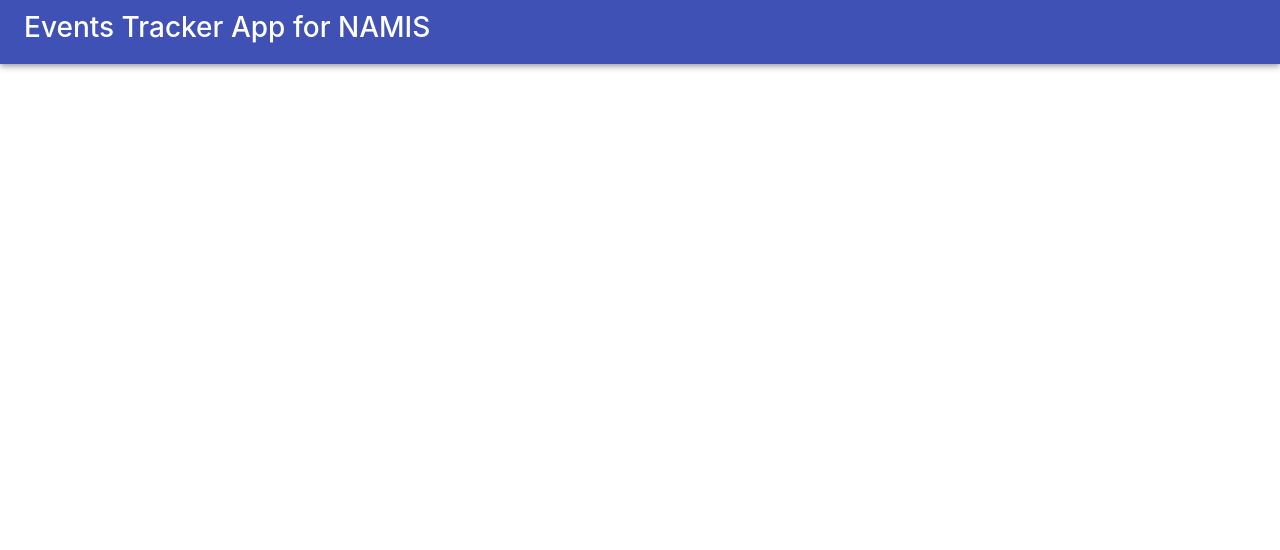
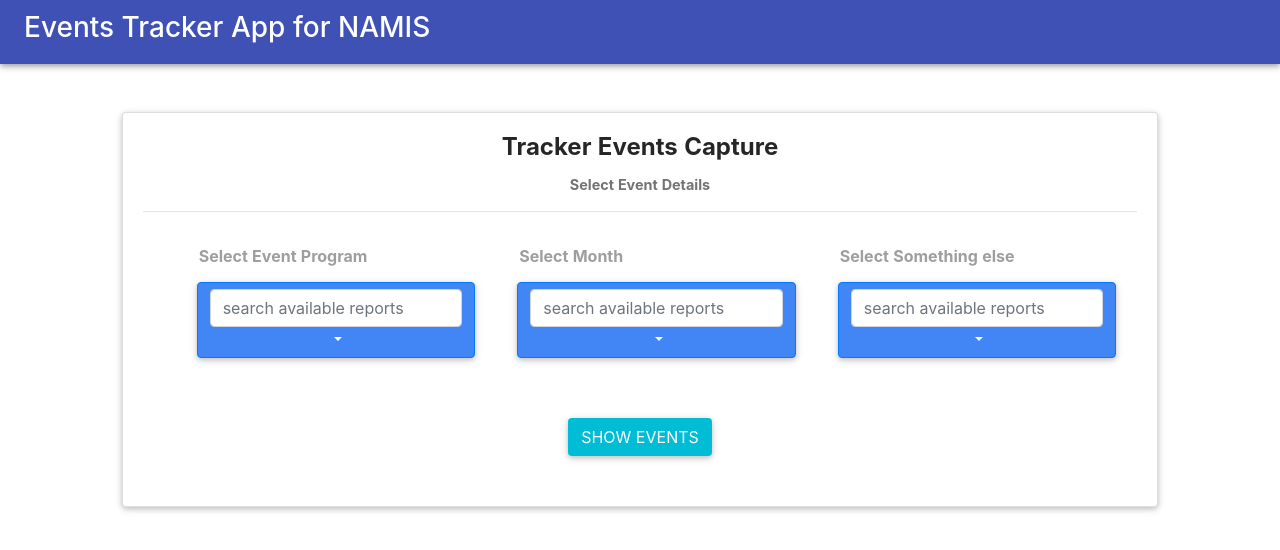
Before and after one commit to twabi/events-capture, a React (Create React App) app: page / in a window 1280 px wide. Shown: the top 550 px of the page. Built offline with nearby package versions, Linux system fonts and the light colour scheme.

Commit message:
added MainForm.js and some dependencies

```diff
--- a/package.json
+++ b/package.json
@@ -3,6 +3,7 @@
   "version": "0.1.0",
   "private": true,
   "dependencies": {
+    "@ant-design/icons": "^4.5.0",
     "@testing-library/jest-dom": "^5.11.9",
     "@testing-library/react": "^11.2.5",
     "@testing-library/user-event": "^12.7.0",
--- a/src/App.js
+++ b/src/App.js
@@ -1,11 +1,13 @@
 import logo from './logo.svg';
 import './App.css';
 import NavBar from "./NavBar";
+import MainForm from "./MainForm";
 
 function App() {
   return (
     <div className="App">
       <NavBar/>
+      <MainForm/>
     </div>
   );
 }
--- /dev/null
+++ b/src/MainForm.js
@@ -0,0 +1,123 @@
+import React from "react";
+import {MDBContainer, MDBRow, MDBIcon} from "mdbreact";
+import { MDBDropdown, MDBDropdownToggle, MDBDropdownMenu, MDBDropdownItem } from "mdbreact";
+import {
+    MDBBox,
+    MDBBtn,
+    MDBCard,
+    MDBCardBody,
+    MDBCardHeader,
+    MDBCardText,
+    MDBCardTitle,
+    MDBCol
+} from "mdbreact";
+import { Menu, Dropdown, Button, message, Space, Tooltip } from 'antd';
+import { DownOutlined, UserOutlined } from '@ant-design/icons';
+
+
+
+const MainForm = () => {
+
+    const [showLoading, setShowLoading] = React.useState(false);
+
+
+    return (
+        <div>
+            <MDBBox display="flex" justifyContent="center" >
+                <MDBCol className="mb-5" md="10">
+                    <MDBCard display="flex" justifyContent="center" className="text-xl-center w-100">
+                        <MDBCardBody>
+                            <MDBCardTitle >
+                                <strong>Tracker Events Capture</strong>
+                            </MDBCardTitle>
+
+                            <MDBCardText>
+                                <strong>Select Event Details</strong>
+                            </MDBCardText>
+                            <hr/>
+
+                            <MDBContainer className="pl-5 mt-3">
+                                <MDBRow>
+                                    <MDBCol md="4">
+                                        <div className="text-left my-3">
+                                            <label className="grey-text ml-2">
+                                                <strong>Select Event Program</strong>
+                                            </label>
+                                            <MDBDropdown className=" myDropDown">
+                                                <MDBDropdownToggle caret color="primary">
+                                                    <input className="form-control myDropDown"
+                                                           type="text"
+                                                           placeholder="search available reports"
+                                                           aria-label="Search" />
+                                                </MDBDropdownToggle>
+                                                <MDBDropdownMenu className="dropdown-menu myDrop"  basic >
+                                                    <MDBDropdownItem >
+                                                        something
+                                                    </MDBDropdownItem>
+                                                </MDBDropdownMenu>
+                                            </MDBDropdown>
+                                        </div>
+                                    </MDBCol>
+
+                                    <MDBCol md="4">
+                                        <div className="text-left my-3">
+                                            <label className="grey-text ml-2">
+                                                <strong>Select Month</strong>
+                                            </label>
+                                            <MDBDropdown className=" myDropDown">
+                                                <MDBDropdownToggle caret color="primary">
+                                                    <input className="form-control myDropDown"
+                                                           type="text"
+                                                           placeholder="search available reports"
+                                                           aria-label="Search" />
+                                                </MDBDropdownToggle>
+                                                <MDBDropdownMenu className="dropdown-menu myDrop"  basic >
+                                                    <MDBDropdownItem >
+                                                        something
+                                                    </MDBDropdownItem>
+                                                </MDBDropdownMenu>
+                                            </MDBDropdown>
+                                        </div>
+                                    </MDBCol>
+                                    <MDBCol md="4">
+                                        <div className="text-left my-3">
+                                            <label className="grey-text ml-2">
+                                                <strong>Select Something else</strong>
+                                            </label>
+                                            <MDBDropdown className=" myDropDown">
+                                                <MDBDropdownToggle caret color="primary">
+                                                    <input className="form-control myDropDown"
+                                                           type="text"
+                                                           placeholder="search available reports"
+                                                           aria-label="Search" />
+                                                </MDBDropdownToggle>
+                                                <MDBDropdownMenu className="dropdown-menu myDrop"  basic >
+                                                    <MDBDropdownItem >
+                                                        something
+                                                    </MDBDropdownItem>
+                                                </MDBDropdownMenu>
+                                            </MDBDropdown>
+                                        </div>
+                                    </MDBCol>
+                                </MDBRow>
+
+                            </MDBContainer>
+
+                            <div className="text-center py-4 mt-2">
+                                <MDBBtn color="cyan" className="text-white">
+                                    Show Events {showLoading ? <div className="spinner-border mx-2 text-white spinner-border-sm" role="status">
+                                    <span className="sr-only">Loading...</span>
+                                </div> : null}
+                                </MDBBtn>
+                            </div>
+
+                        </MDBCardBody>
+                    </MDBCard>
+                </MDBCol>
+            </MDBBox>
+
+        </div>
+    )
+}
+
+export default MainForm;
```
